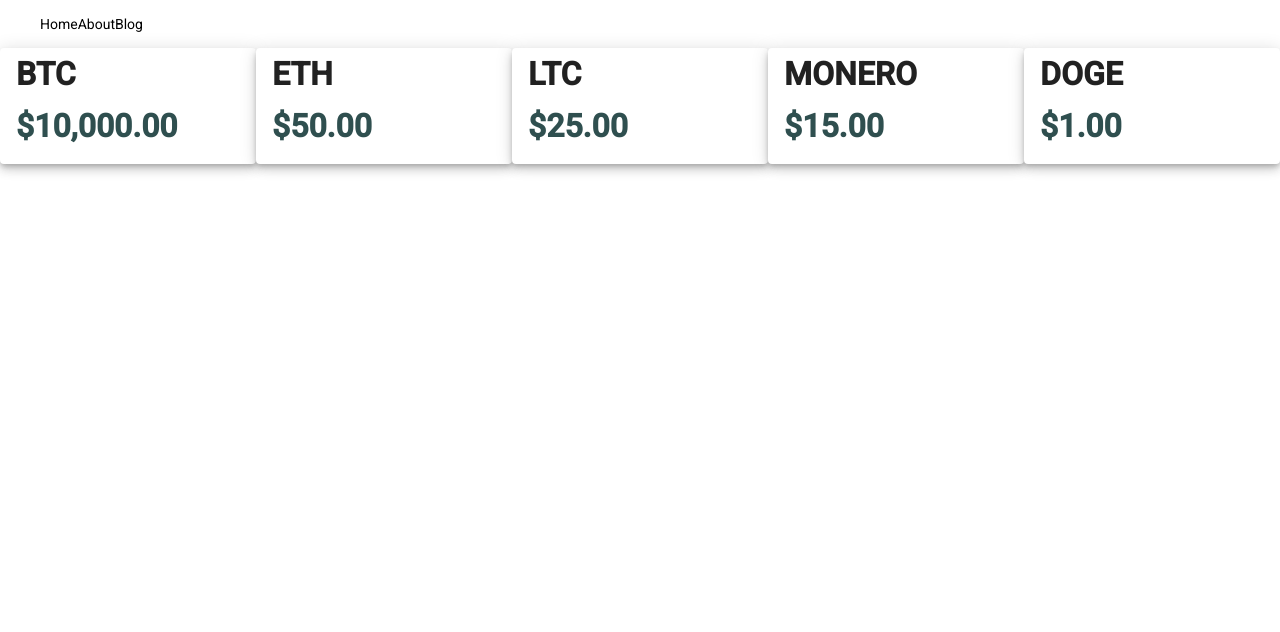
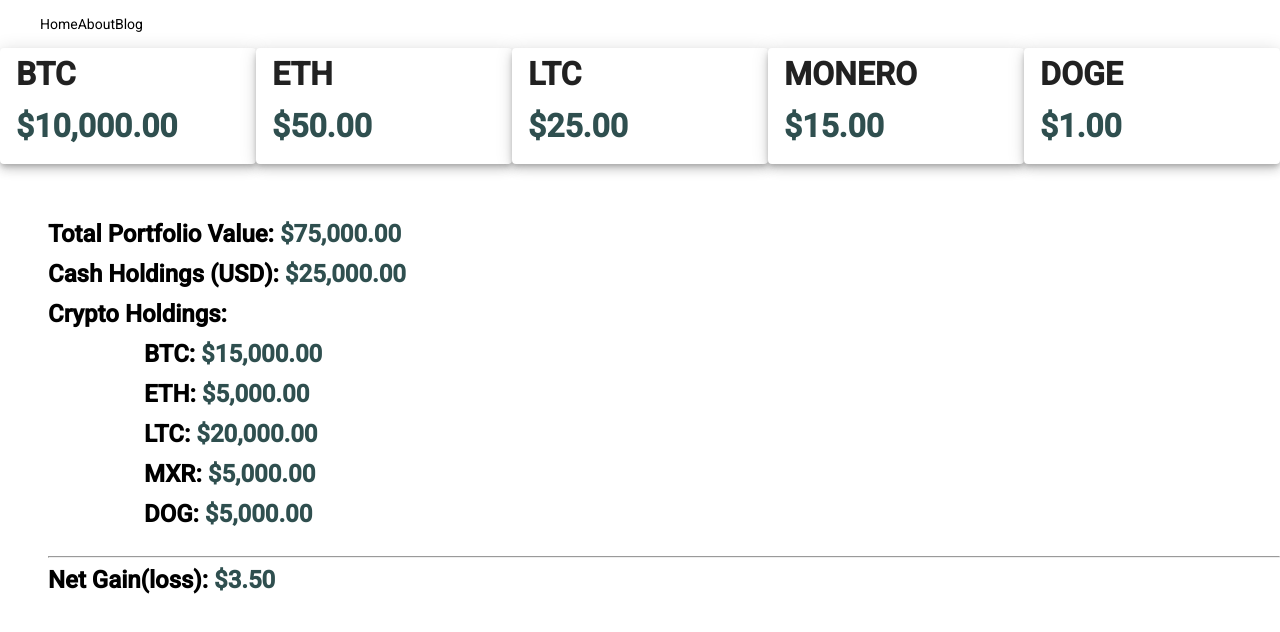
Before and after one commit to 101121-VA-Java/CodersAnonymous, an Angular app: page / in a window 1280 px wide. Shown: the top 632 px of the page. Built offline with nearby package versions, Linux system fonts and the light colour scheme.

Commit message:
display features for user stats

```diff
--- a/src/app/app.component.html
+++ b/src/app/app.component.html
@@ -7,4 +7,5 @@
   </ul>
 
   <app-price-banner></app-price-banner>
+  <app-user-stats></app-user-stats>
 </body>
--- a/src/app/app.module.ts
+++ b/src/app/app.module.ts
@@ -10,12 +10,14 @@ import { PriceBannerComponent } from './components/price-banner/price-banner.com
 import { MatCardModule} from '@angular/material/card';
 import { FlexLayoutModule } from '@angular/flex-layout';
 import { HttpClientModule } from '@angular/common/http';
+import { UserStatsComponent } from './components/user-stats/user-stats.component';
 
 
 @NgModule({
   declarations: [
     AppComponent,
-    PriceBannerComponent
+    PriceBannerComponent,
+    UserStatsComponent
 
   ],
   imports: [
--- /dev/null
+++ b/src/app/components/user-stats/user-stats.component.css
@@ -0,0 +1,14 @@
+.content{
+    font-family: Roboto, "Helvetica Neue", sans-serif;
+    font-size: x-large;
+    font-weight: 600;
+    padding-left: 2em;
+}
+
+.amounts{
+    color: darkslategray;
+}
+
+.cryptos{
+    padding-left: 4em;
+}
--- /dev/null
+++ b/src/app/components/user-stats/user-stats.component.html
@@ -0,0 +1,18 @@
+<br>
+<br>
+<br>
+<div class="content">
+    Total Portfolio Value: <span class="amounts">$75,000.00</span><br><br>
+    Cash Holdings (USD): <span class="amounts">$25,000.00</span><br><br>
+    Crypto Holdings: <br><br>
+        <div class="cryptos">
+            BTC: <span class="amounts">$15,000.00</span><br><br>
+            ETH: <span class="amounts">$5,000.00</span><br><br>
+            LTC: <span class="amounts">$20,000.00</span><br><br>
+            MXR: <span class="amounts">$5,000.00</span><br><br>
+            DOG: <span class="amounts">$5,000.00</span><br><br>
+        </div>
+        <hr>
+        Net Gain(loss): <span class="amounts">$3.50</span><br><br>
+
+    </div>
--- /dev/null
+++ b/src/app/components/user-stats/user-stats.component.ts
@@ -0,0 +1,15 @@
+import { Component, OnInit } from '@angular/core';
+
+@Component({
+  selector: 'app-user-stats',
+  templateUrl: './user-stats.component.html',
+  styleUrls: ['./user-stats.component.css']
+})
+export class UserStatsComponent implements OnInit {
+
+  constructor() { }
+
+  ngOnInit(): void {
+  }
+
+}
```
Also changed, not shown: 1 other file (tests, documents, lock files or other folders).
